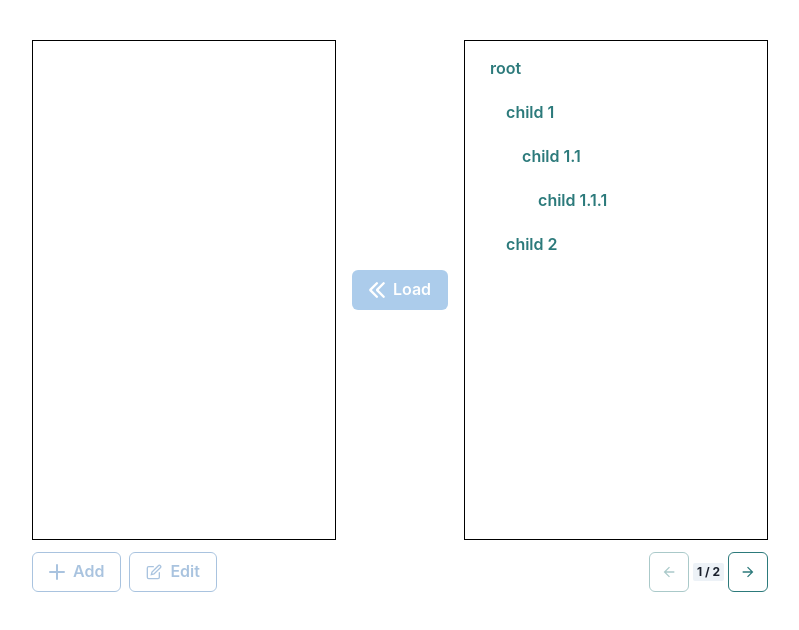
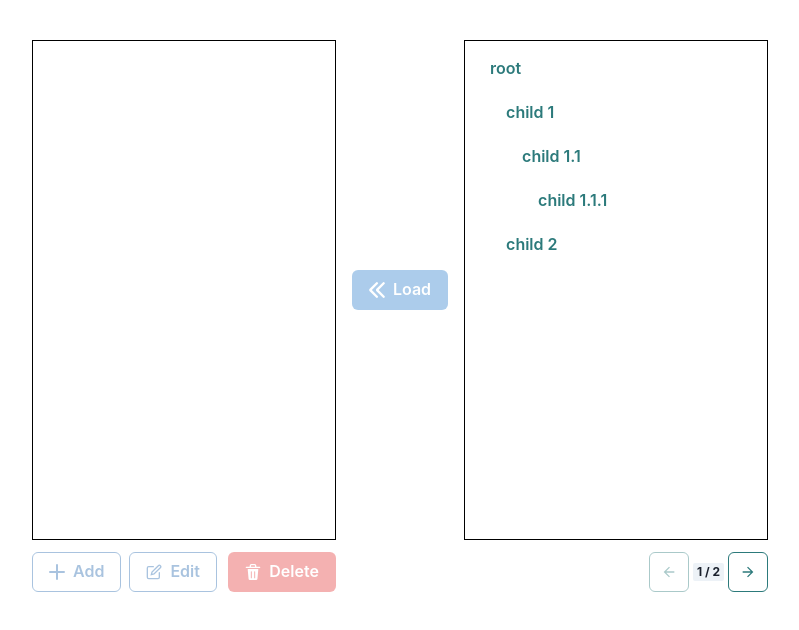
Before and after one commit to nellu-art/my-task-solution, a React (Vite) app: page / in a window 1280 px wide. Shown: the top 630 px of the page, without its empty margins (240-1039 px from the left). Built offline with nearby package versions, Linux system fonts and the light colour scheme.

Commit message:
add logic to delete items

```diff
--- a/src/App.jsx
+++ b/src/App.jsx
@@ -8,6 +8,7 @@ import {
   ArrowLeftIcon,
   AddIcon,
   EditIcon,
+  DeleteIcon,
 } from '@chakra-ui/icons';
 
 import {
@@ -16,6 +17,7 @@ import {
   loadNodeToCache,
   addNodeToCache,
   editNode,
+  deleteNode,
 } from './api/endpoints';
 
 import { RenderNode } from './components/RenderNode';
@@ -216,7 +218,8 @@ function CachedTreeView({ cache, refresh }) {
           );
         })}
       </Box>
-      <Box mt={3} display='flex' alignItems='center' gap={2}>
+      <Box mt={3} display='flex'>
+        <Box display='flex' gap={2} flex={1}>
           <Button
             leftIcon={<AddIcon />}
             colorScheme='blue'
@@ -249,6 +252,24 @@ function CachedTreeView({ cache, refresh }) {
             }}
           >
             Edit
+          </Button>
+        </Box>
+        <Button
+          leftIcon={<DeleteIcon />}
+          colorScheme='red'
+          variant='solid'
+          isDisabled={!selectedNodeId}
+          onClick={() => {
+            if (!selectedNodeId) {
+              return;
+            }
+
+            deleteNode(selectedNodeId);
+            refresh();
+            setSelectedNodeId(null);
+          }}
+        >
+          Delete
         </Button>
       </Box>
     </>
--- a/src/api/Cache.js
+++ b/src/api/Cache.js
@@ -28,7 +28,7 @@ export class Cache {
   }
 
   delete(id) {
-    const element = this.data[id];
+    const element = this.changes[id] ?? this.data[id];
     this.changes[id] = { ...element, deleted: true };
     element.children.forEach((childId) => {
       this.delete(childId);
--- a/src/api/endpoints.js
+++ b/src/api/endpoints.js
@@ -17,6 +17,10 @@ export function editNode(id, value) {
   cache.edit(id, value);
 }
 
+export function deleteNode(id) {
+  cache.delete(id);
+}
+
 export function readCache() {
   return { ...cloneDeep(cache.data), ...cloneDeep(cache.changes) };
 }
--- a/src/components/RenderNode.jsx
+++ b/src/components/RenderNode.jsx
@@ -20,6 +20,7 @@ export function RenderNode({
           onSelect={() => onSelectNode(node.id)}
           isEditable={isEditable && editNodeId === node.id}
           onEditDone={onEditDone}
+          deleted={node.deleted}
         />
       </Box>
       {node.children.map((child) => {
```
Lines whose indentation alone changed are shown as unchanged.
